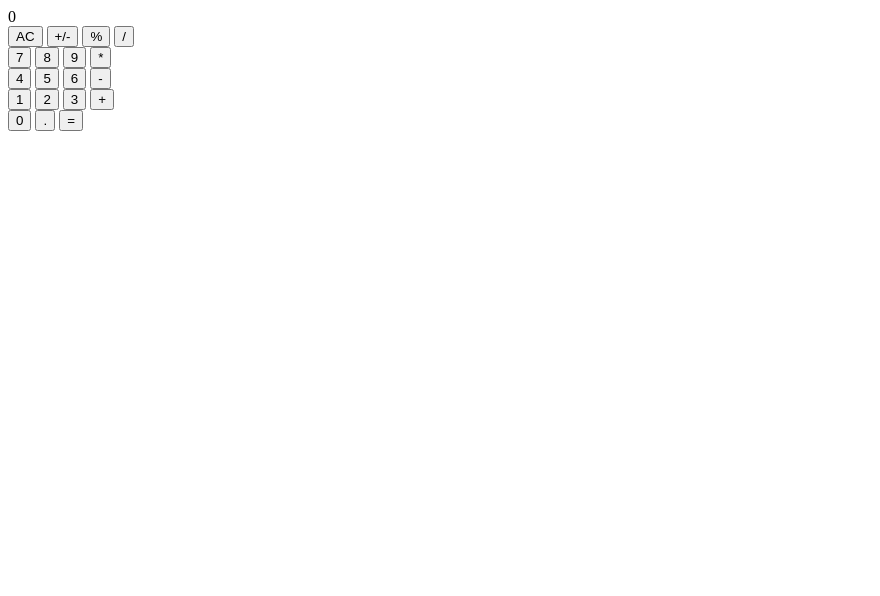
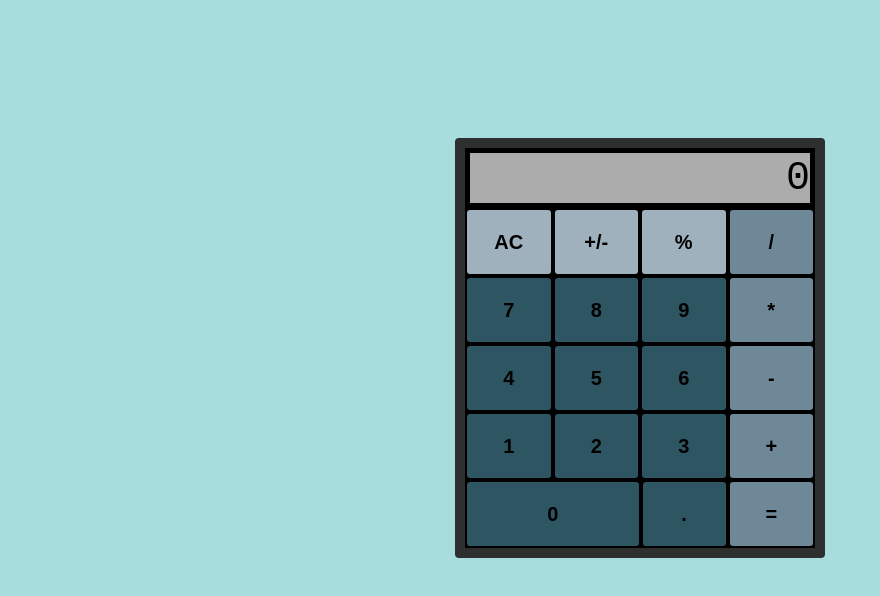
Before and after one commit to nchanyal/calculator, a plain HTML site: page index.html in a window 1280 px wide. Shown: the whole page, without its empty margins (0-880 px from the left). Drawn offline with Linux system fonts and the light colour scheme.

Commit message:
Style the calculator

```diff
--- a/index.html
+++ b/index.html
@@ -4,6 +4,7 @@
         <meta charset="utf-8">
         <title>Calculator</title>
         <script src="./script.js" defer></script>
+        <link rel="stylesheet" href="./styles.css">
     </head>
     <body>
         <div id="calculator">
@@ -11,8 +12,8 @@
             <div id="buttons">
                 <div id="row-1">
                     <button id="clear-button">AC</button>
-                    <button>+/-</button>
-                    <button>%</button>
+                    <button id="change-sign-button">+/-</button>
+                    <button id="percentage-button">%</button>
                     <button class="operator">/</button>
                 </div>
                 <div id="row-2">
--- a/script.js
+++ b/script.js
@@ -24,7 +24,7 @@ function multiply(number1, number2){
 }
 
 function divide(number1, number2){
-    return number1 / number2;
+    return number2 === 0 ? "nice try" : number1 / number2;
 }
 
 function operate(operator, num1, num2){
--- /dev/null
+++ b/styles.css
@@ -0,0 +1,67 @@
+body {
+    display: flex;
+    justify-content: center;
+    background-color: rgb(167, 221, 221);
+}
+
+#calculator {
+    background-color: black;
+    border: 10px solid rgba(47, 47, 47, 1);
+    border-radius: 4px;
+    width: 350px;
+    height: 400px;
+    margin-top: 130px;
+    display: flex;
+    flex-direction: column;
+}
+
+#display {
+    background-color: rgb(173, 172, 172);
+    height: 50px;
+    margin: 5px;
+    display: flex;
+    align-items: center;
+    justify-content: end;
+    font-size: 40px;
+    font-family: monospace;
+}
+
+#buttons {
+    display: flex;
+    flex-direction: column;
+    flex: 1;
+}
+
+#buttons div {
+    flex: 1;
+    display: flex;
+}
+
+button {
+    flex: 1;
+    border: 0px;
+    margin: 2px;
+    border-radius: 3px;
+    font-weight: bold;
+    font-size: 20px;
+}
+
+#row-5 .number{
+    min-width: 171.5px;
+}
+
+.number,
+#decimal-button {
+    background-color: #2E5662FF;
+}
+
+.operator,
+#equals-button {
+    background-color: #6E8898FF;
+}
+
+#clear-button,
+#change-sign-button,
+#percentage-button {
+    background-color: #9FB1BCFF;
+}
```
